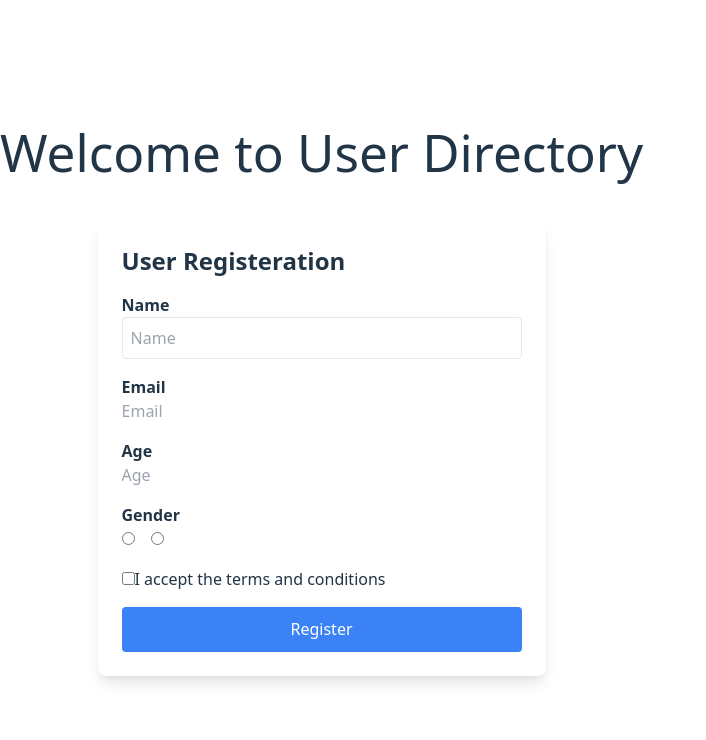
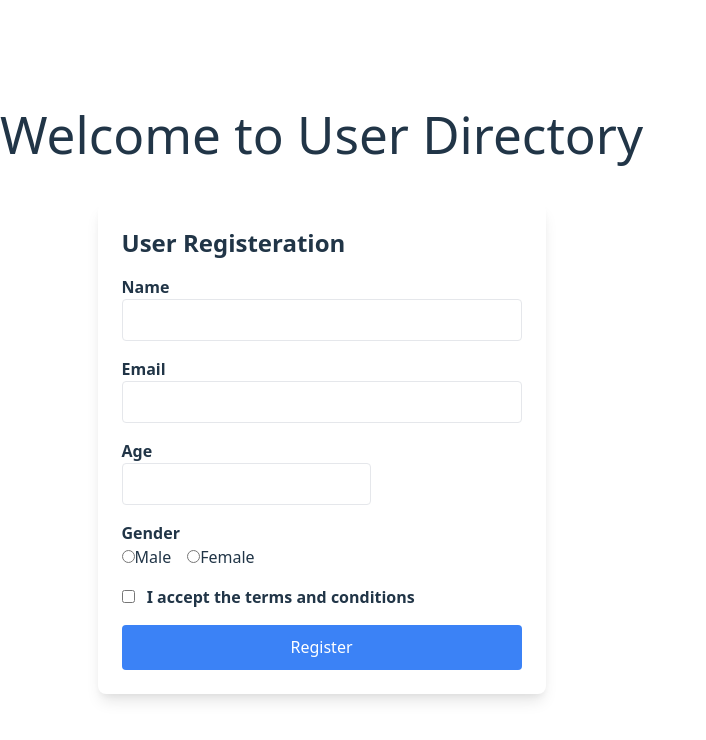
Before and after one commit to shokrullah2023/React-Projects, a React (Vite) app: page / in a window 1280 px wide. Shown: the top 740 px of the page, without its empty margins (0-706 px from the left). Built offline with nearby package versions, Linux system fonts and the light colour scheme.

Commit message:
User Registeration Form is completed

```diff
--- a/src/components/UsersForm.jsx
+++ b/src/components/UsersForm.jsx
@@ -1,6 +1,6 @@
 import { useState } from "react";
 
-function UserForm() {
+export default function UserForm() {
   const [formData, setFormData] = useState({
     name: "",
     email: "",
@@ -12,51 +12,52 @@ function UserForm() {
   const [errors, setErrors] = useState({});
 
   const handleChange = (e) => {
-    const {name, value, type, checked} = e.target;
+    const { name, value, type, checked } = e.target;
     setFormData({
       ...formData,
       [name]: type === "checkbox" ? checked : value,
     });
   };
 
-  const validationForm = () => {
+  const validateForm = () => {
     let newErrors = {};
-    if (formData.name.length < 3) newErrors.name = "Name must be at least 3 characters";
-    if (formData.email.includes("@") || formData.email.includes(".com"))
+    if (formData.name.length < 3)
+      newErrors.name = "Name must be at least 3 characters";
+    if (!formData.email.includes("@") || !formData.email.includes(".com"))
       newErrors.email = "Email must contain @ and .com";
-    if (formData.aga < 0 || formData.age === "") newErrors.age = "Enter a valid age";
-    if (formData.gender) newErrors.gender = "Select your gender";
+    if (formData.age <= 0 || formData.age === "")
+      newErrors.age = "Enter a valid age";
+    if (!formData.gender) newErrors.gender = "Select your gender";
     if (!formData.term) newErrors.term = "Please agree to terms and conditions";
 
     setErrors(newErrors);
     return Object.keys(newErrors).length === 0;
-  }
+  };
 
   const handleSubmit = (e) => {
     e.preventDefault();
-    if (validationForm()){
+    if (validateForm()) {
       alert("Registration successful! \n" + JSON.stringify(formData, null, 2));
-      setFormData({name: "", email: "", age: "", gender:"", term: false});
+      setFormData({ name: "", email: "", age: "", gender: "", term: false });
       setErrors({});
     }
-    }
+  };
 
   return (
     <div className="max-w-md mx-auto mt-10 p-6 bg-white shadow-lg rounded-lg">
       <h2 className="text-2xl font-bold mb-4">User Registeration</h2>
       <form onSubmit={handleSubmit}>
-
         {/* Name Input */}
         <div className="mb-4">
           <label className="block font-semibold">Name</label>
           <input
             type="text"
-            placeholder="Name"
+            name="name"
             value={formData.name}
             onChange={handleChange}
             className="border p-2 w-full rounded"
           />
-          {errors.name && <p className="text-red-500 text-sm"></p>}
+          {errors.name && <p className="text-red-500 text-sm">{errors.name}</p>}
         </div>
 
         {/* Email Input */}
@@ -64,11 +65,14 @@ function UserForm() {
           <label className="block font-semibold">Email</label>
           <input
             type="text"
-            placeholder="Email"
+            name="email"
             value={formData.email}
             onChange={handleChange}
+            className="border p-2 w-full rounded"
           />
-          {errors.email && <p className="text-red-500 text-sm"></p>}
+          {errors.email && (
+            <p className="text-red-500 text-sm">{errors.email}</p>
+          )}
         </div>
 
         {/* Age Input */}
@@ -76,11 +80,12 @@ function UserForm() {
           <label className="block font-semibold">Age</label>
           <input
             type="number"
-            placeholder="Age"
+            name="age"
             value={formData.age}
             onChange={handleChange}
+            className="border p-2 w-semifull rounded"
           />
-          {errors.age && <p className="text-red-500 text-sm"></p>}
+          {errors.age && <p className="text-red-500 text-sm">{errors.age}</p>}
         </div>
 
         {/* Gender Selection */}
@@ -92,37 +97,42 @@ function UserForm() {
                 type="radio"
                 name="gender"
                 value="Male"
-                onChange={handleChange} />
+                onChange={handleChange}
+              />
+              Male
             </label>
             <label className="mr-4">
               <input
                 type="radio"
                 name="gender"
                 value="Female"
-                onChange={handleChange} />
+                onChange={handleChange}
+              />
+              Female
             </label>
           </div>
-          {errors.gender && <p className="text-red-500 text-sm">{errors.gender}</p>}
+          {errors.gender && (
+            <p className="text-red-500 text-sm">{errors.gender}</p>
+          )}
         </div>
 
         {/* Terms and Conditions */}
         <div className="mb-4">
-            <label>
-              <input type="checkbox" name="term" onChange={handleChange}/>
-              I accept the terms and conditions
+          <label className="block font-semibold">
+            <input type="checkbox" name="term" onChange={handleChange} />
+            <label className="p-2"> I accept the terms and conditions</label>
           </label>
           {errors.term && <p className="text-red-500 text-sm">{errors.term}</p>}
         </div>
 
         {/* Submit Button */}
-          <button type="submit"
-          className="w-full bg-blue-500 text-white rounded hover:bg-blue-600 disabled:bg-gray-400">
+        <button
+          type="submit"
+          className="w-full bg-blue-500 text-white rounded hover:bg-blue-600 disabled:bg-gray-400"
+        >
           Register
         </button>
       </form>
     </div>
   );
-};
-
-
-export default UserForm;
+}
```
Lines whose indentation alone changed are shown as unchanged.
